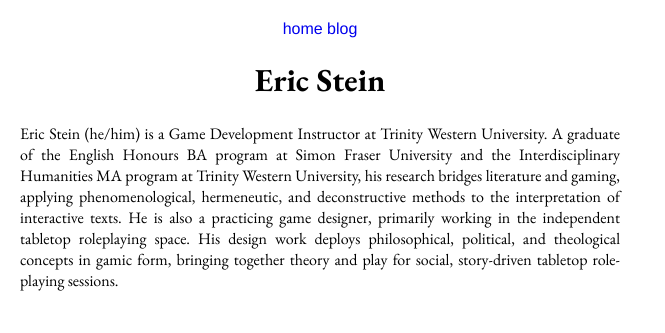
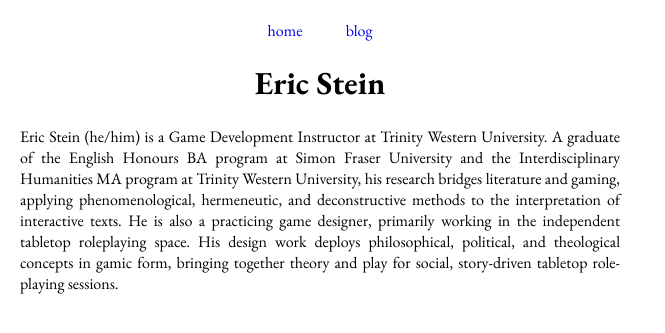
Before and after one commit to steinea/steinea.github.io, a Jekyll site: the page built from index.html, in a window 1280 px wide. Shown: the top 333 px of the page, without its empty margins (0-665 px from the left). Built offline with Jekyll 4.4.1, drawn with Linux system fonts in a browser that asks for light colours.

Commit message:
Update styles.css

```diff
--- a/css/styles.css
+++ b/css/styles.css
@@ -13,14 +13,14 @@ nav {
 }
 
 nav ul {
-    font-family:'Helvetica', 'Arial', 'Sans-Serif';
+    font-family: "EB Garamond", serif;
     padding: 0px;
     list-style: none;
 }
 
 nav ul li {
     display: inline;
-    margin-right: 0;
+    margin: 20px;
 }
 
 ul.posts {
@@ -34,8 +34,3 @@ a {
 h1 {
   text-align: center;
 }
-
-h5 {
-  font-weight: normal;
-  font-style: italic;
-}
```
